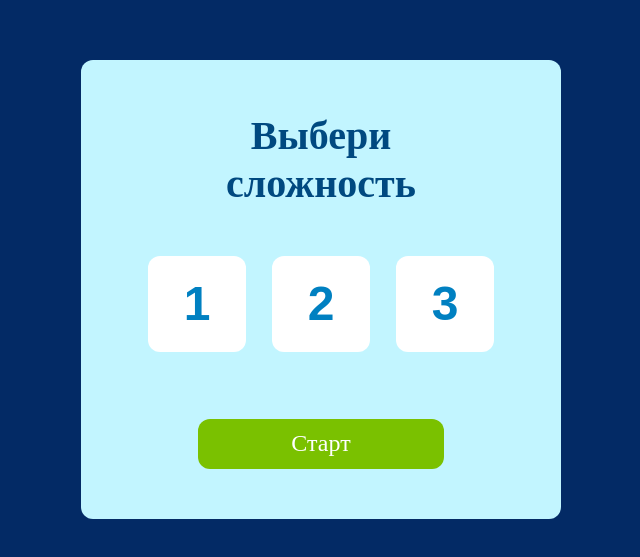
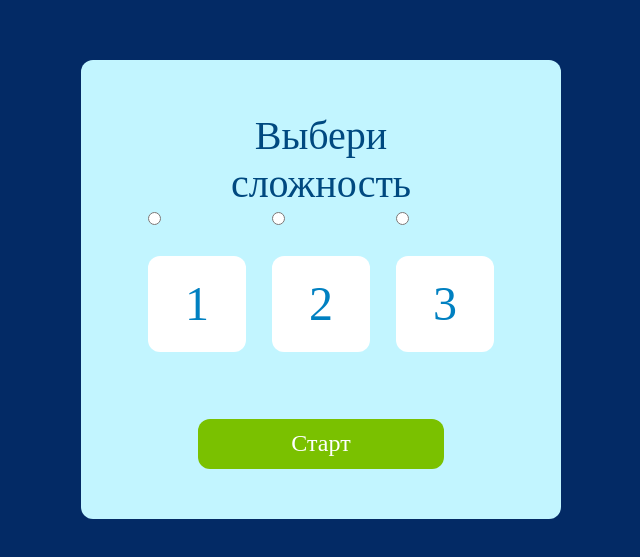
Before and after one commit to SSUHOY/devtools--game, a plain HTML site: page index.html in a window 1280 px wide. Shown: the part 111-668 px from the top of the page, without its empty margins (319-959 px from the left). Drawn offline with Linux system fonts and the light colour scheme; a web font is replaced by a local one.

Commit message:
Добавляет рендер html из js

```diff
--- a/index.html
+++ b/index.html
@@ -1,5 +1,6 @@
 <!DOCTYPE html>
 <html lang="en">
+
 <head>
     <meta charset="UTF-8">
     <meta http-equiv="X-UA-Compatible" content="IE=edge">
@@ -9,23 +10,9 @@
 
 </head>
 <body>
-<div class="gameApp">
-    <section class="difficult__items-block center">
-        <div class="container">
-            <div class="difficult__values-container">
-                <h1 class="dif-header">Выбери сложность</h1>
-                <div class="difficult__values-form">
-                    <button class="difficult__values-buttons"><h1 class="value">1</h1></button>
-                    <button class="difficult__values-buttons"><h1 class="value">2</h1></button>
-                    <button class="difficult__values-buttons"><h1 class="value">3</h1></button>
-                </div>
-                <div class="button-container">
-                    <button class="start-button">Старт</button>
-                </div>
-            </div>
-        </div>
-    </section>
-</div>
-<script src="script.js"></script>
+    <div id="gameApp">
+  <!-- Рендер html из JS -->
+    <script src="script.js"></script>
 </body>
+
 </html>
--- a/script.js
+++ b/script.js
@@ -1,3 +1,39 @@
+// Рендер страницы
+
+const renderApp = () => {
+    const appEl = document.getElementById('gameApp')
+
+    const appHtml = `
+    <section class="difficult__items-block center">
+    <div class="container">
+        <form class="difficult__values-container">
+            <legend class="dif-header">Выбери сложность</legend>
+            <fieldset class="difficult__values-form">
+                <div>
+                    <input type="radio" value="1" id="1" class="value_1"/>
+                    <label for="1" class="difficult__values-buttons">1</label>
+                </div>
+                <div>
+                    <input type="radio" value="2" id="2" class="value_2"/>
+                    <label for="2" class="difficult__values-buttons">2</label>
+                </div>
+                <div>
+                    <input type="radio" value="3" id="3" class="value_3"/>
+                    <label for="3" class="difficult__values-buttons">3</label>
+                </div>
+            </fieldset>
+            <div class="button-container">
+                <button class="start-button">Старт</button>
+            </div>
+        </form>
+    </div>
+</section>
+    `
+   appEl.innerHTML = appHtml;
+}
+
+renderApp();
+
 const initDifficultBtn = () => {
     const diffButtons = document.querySelectorAll(".difficult__values-buttons")
     for (const diffButton of diffButtons) {
@@ -8,7 +44,6 @@ const initDifficultBtn = () => {
     }
 
 }
-
 initDifficultBtn();
 
 
@@ -20,9 +55,9 @@ initStartBtn = () => {
             event.stopPropagation();
 
             console.log('Start');
+            renderGameApp();
         });
 
     }
 }
-
 initStartBtn();
--- a/styles.scss
+++ b/styles.scss
@@ -64,6 +64,9 @@ body {
         border-radius: 12px;
         background: #ffff;
         cursor: pointer;
+        font-size: 48px;
+        line-height: 72px;
+        color: #0080C1;
     }
 }
 
@@ -101,3 +104,18 @@ body {
     background-color: #7AC100;
     cursor: pointer;
 }
+
+.value {
+    &_1 {
+        position: absolute;
+        top: 323px;
+    }
+    &_2 {
+        position: absolute;
+        top: 323px;
+    }
+    &_3 {
+        position: absolute;
+        top: 323px;
+    }
+}
```
Also changed, not shown: styles.css, 1 other file.
